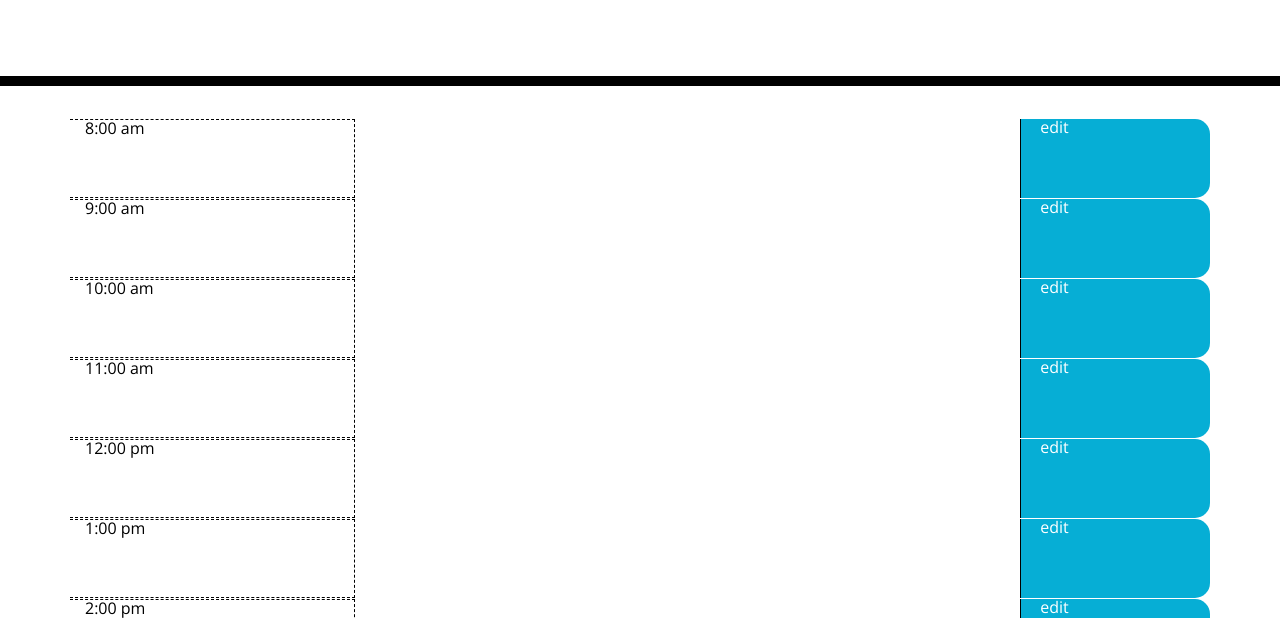
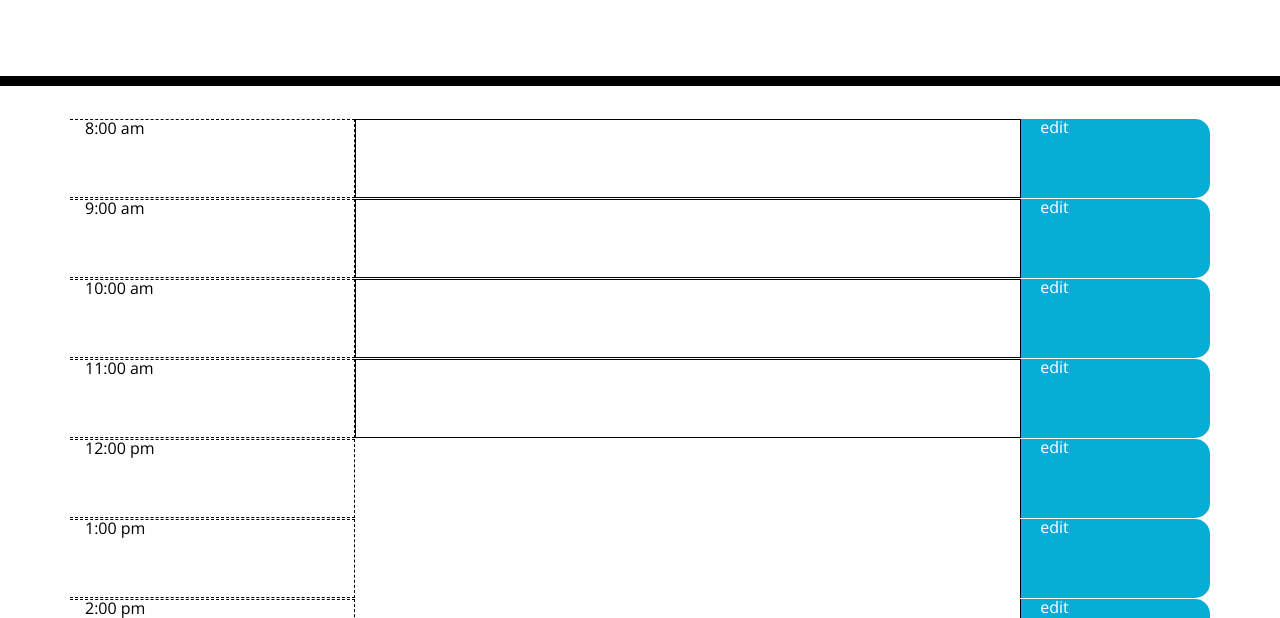
Before and after one commit to SWEFuture20/Digital-Planner, a plain HTML site: page index.html in a window 1280 px wide. Shown: the part 182-800 px from the top of the page. Drawn offline with nearby package versions, Linux system fonts and the light colour scheme.

Commit message:
Adding Text Areas

```diff
--- a/index.html
+++ b/index.html
@@ -35,22 +35,22 @@
         <!-- TIMES -->
         <div class = "row my-row">
         <div class="col-3 time start-800 hour">8:00 am</div>
-        <div class = "col-7 my-col col-b2 edit_cont">  </div>
+        <textarea class="col-7"></textarea>
         <div class = "col-2 my-col col-b3 saveBtn"> edit </div>
       </div>
       <div class = "row my-row">
         <div class="col-3 time start-900 hour">9:00 am</div>
-        <div class = "col-7 my-col col-b2 edit_cont">  </div>
+        <textarea class="col-7"></textarea>
         <div class = "col-2 my-col col-b3 saveBtn"> edit </div>
       </div>
       <div class = "row my-row">
         <div class="col-3 time start-1000 hour">10:00 am</div>
-        <div class = "col-7 my-col col-b2 edit_cont">  </div>
+        <textarea class="col-7"></textarea>
         <div class = "col-2 my-col col-b3 saveBtn"> edit </div>
       </div>
       <div class = "row my-row">
         <div class="col-3 time start-1100 hour">11:00 am</div>
-        <div class = "col-7 my-col col-b2 edit_cont">  </div>
+        <textarea class="col-7"></textarea>
         <div class = "col-2 my-col col-b3 saveBtn"> edit </div>
       </div>
       <div class = "row my-row">
--- a/style.css
+++ b/style.css
@@ -10,6 +10,8 @@ textarea{
   resize: none;
   color: #000000;
   border-left: 1px solid black;
+  border-top: 1px solid black;
+  border-bottom: 1px solid black;
   padding: 10px;
 }
 
```
